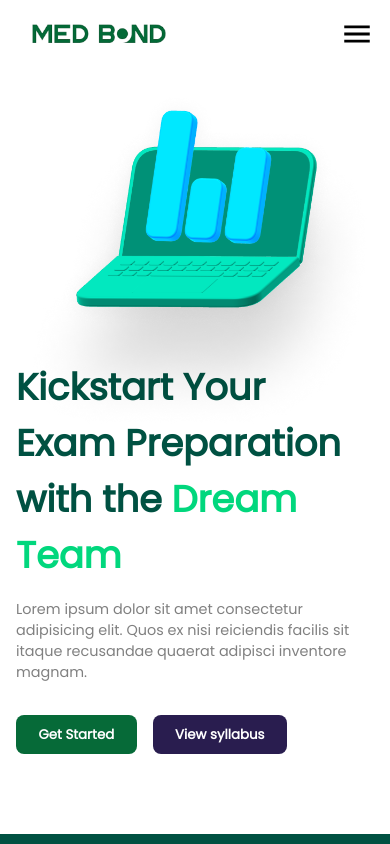
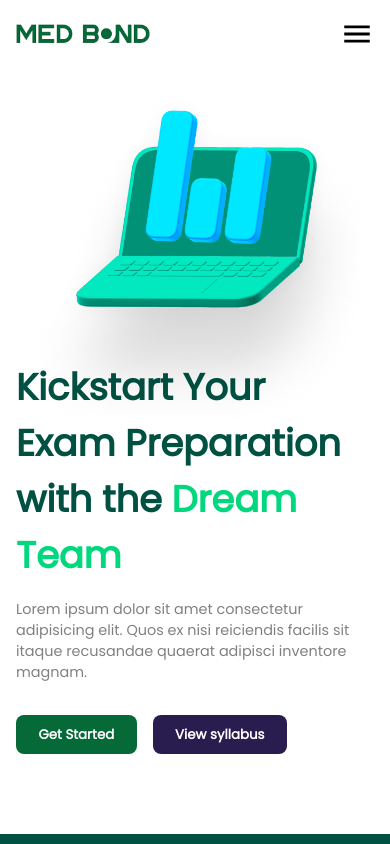
Before and after one commit to SudhansuuRanjan/MedBond, a React (Create React App) app: page / in a window 390 px wide. Shown: the top 844 px of the page. Built offline with nearby package versions, Linux system fonts and the light colour scheme.

Commit message:
fixed positioning

```diff
--- a/src/partials/Partials.css
+++ b/src/partials/Partials.css
@@ -725,13 +725,7 @@ p{
     font-size: 0.9rem;
 }
 .medbond-logo2{
-    height: 1.5rem;
-    margin: 1rem;
-    margin-left: 1rem;
-}
-.medbond-logo2{
     height: 1.2rem;
     margin: 1rem;
-    margin-left: 2rem;
 }
 }
```
